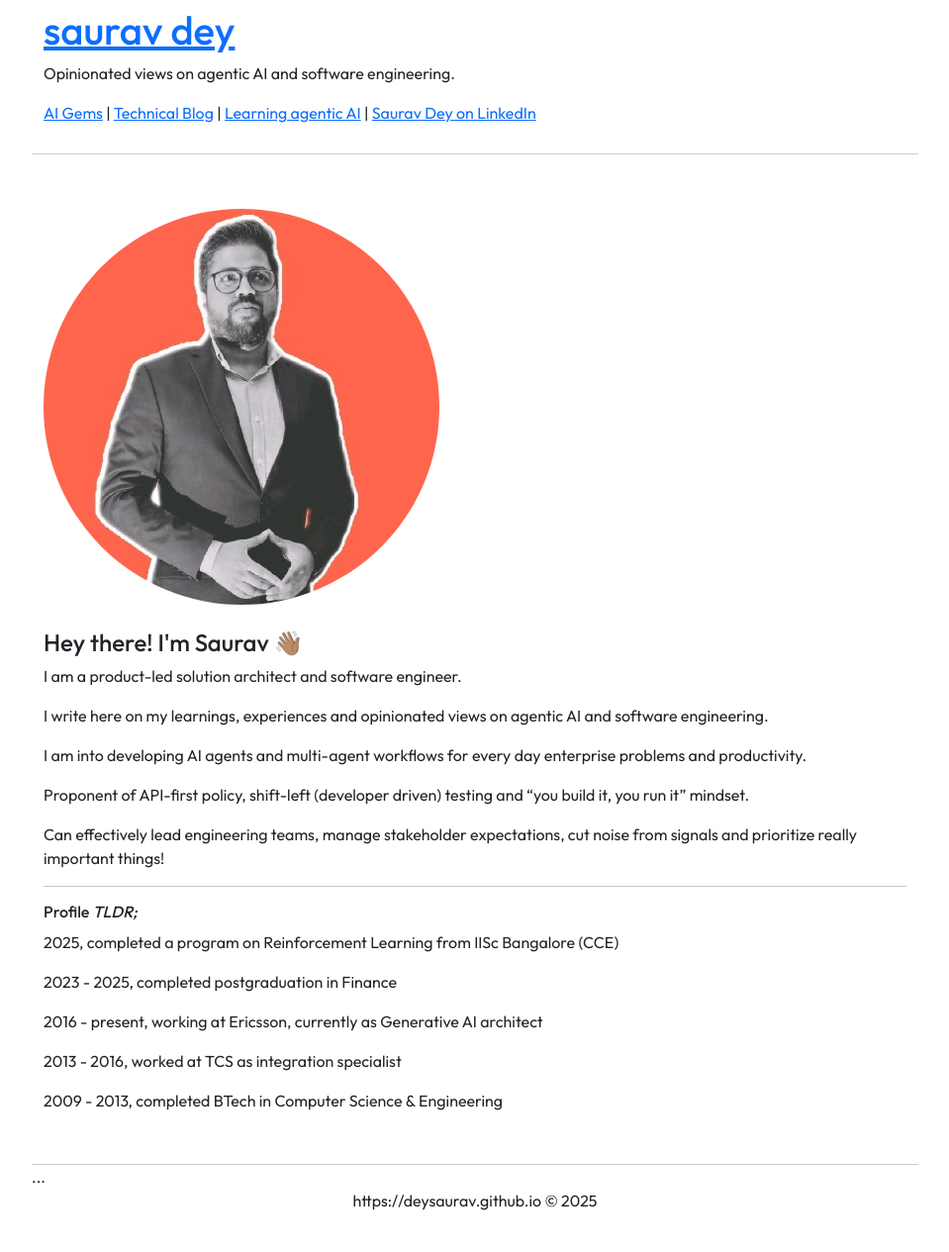
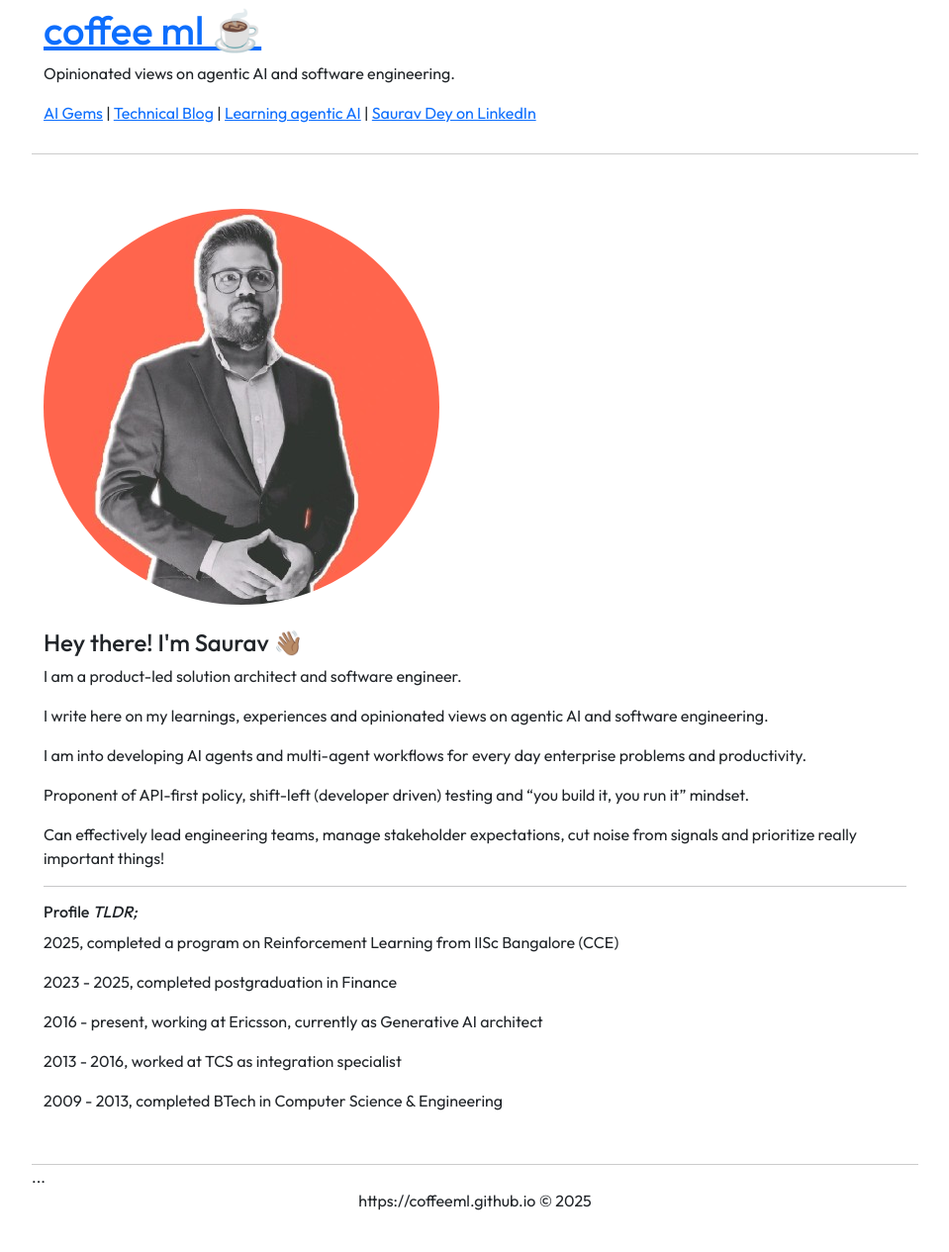
Before and after one commit to coffeeml/coffeeml.github.io, a Jekyll site: the page built from index.markdown, in a window 1280 px wide. Shown: the whole page at 99% size, without its empty margins (160-1119 px from the left). Built offline with Jekyll 4.4.1, drawn with Linux system fonts in a browser that asks for light colours; nearby versions of some CDN libraries.

Commit message:
Update _config.yml

```diff
--- a/_config.yml
+++ b/_config.yml
@@ -1,11 +1,11 @@
 # Site settings
-title: saurav dey
+title: coffee ml ☕
 email:
 description: Opinionated views on agentic AI and software engineering.
 baseurl: ""
-url: "https://deysaurav.github.io"
+url: "https://coffeeml.github.io"
 linkedin_username:
-github_username:  rxrav
+github_username:  coffeeml
 twitter_username:
 
 # Build settings
```
